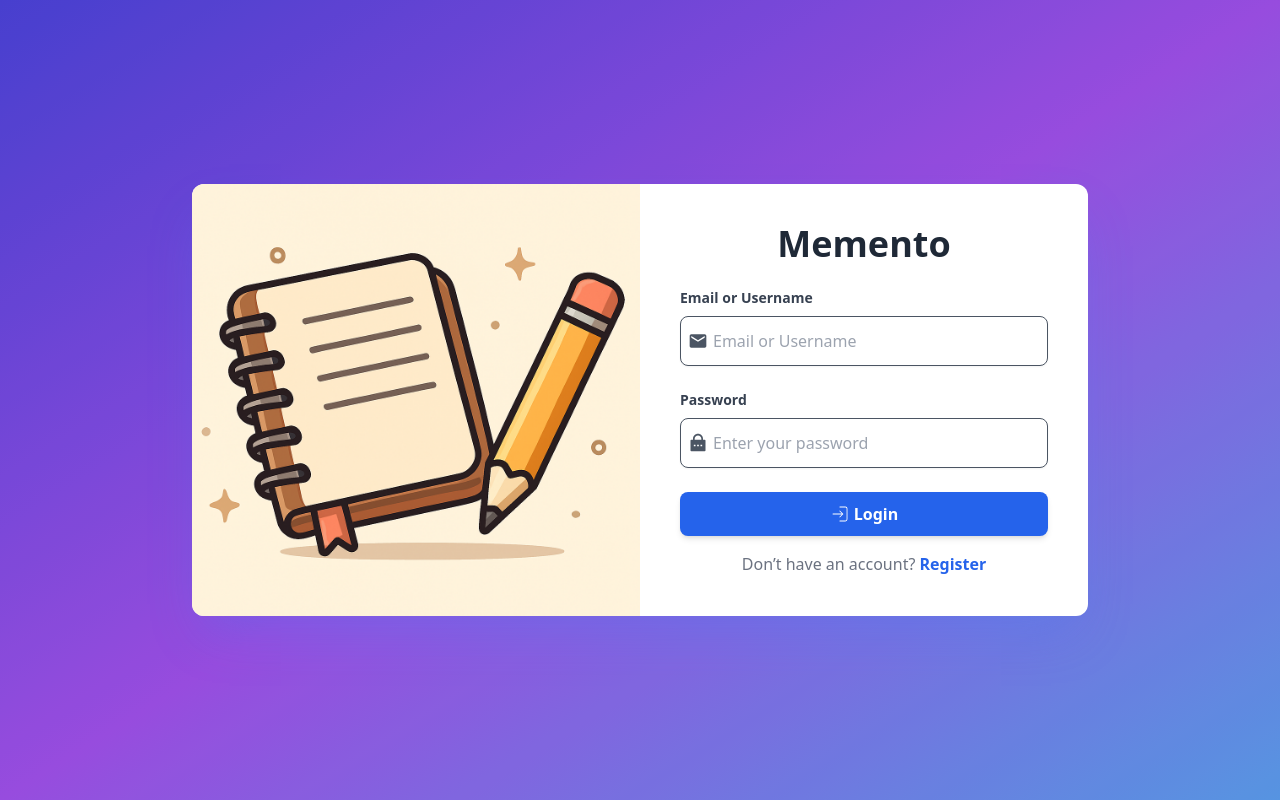
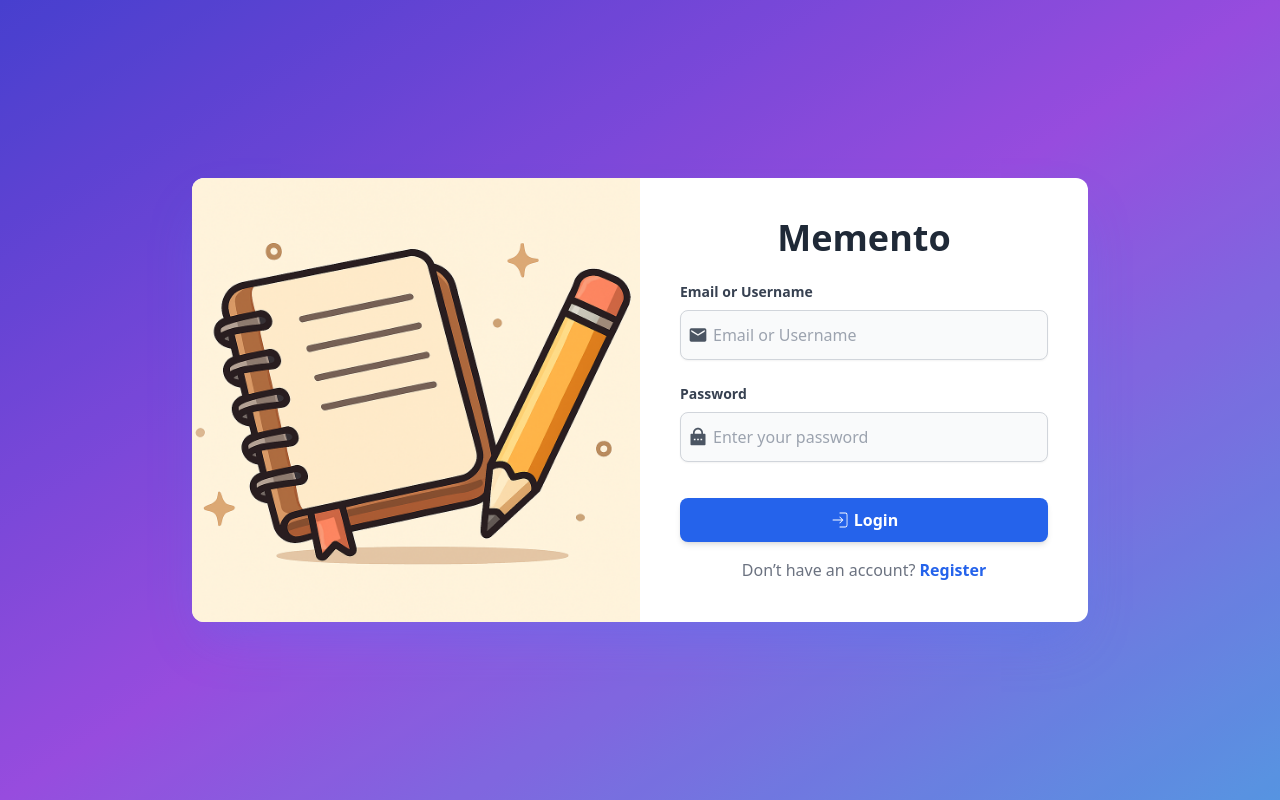
Before and after one commit to Sakib62/memento-frontend, a React (Vite) app: page /login in a window 1280 px wide. Built offline with nearby package versions, Linux system fonts and the light colour scheme; no server answers.

Commit message:
refactor login form ui and validation

```diff
--- a/src/components/auth/FormInput.tsx
+++ b/src/components/auth/FormInput.tsx
@@ -10,6 +10,7 @@ interface FormInputProps {
   placeholder: string;
   icon: IconType;
   required?: boolean;
+  error?: string;
 }
 
 const FormInput: React.FC<FormInputProps> = ({
@@ -21,6 +22,7 @@ const FormInput: React.FC<FormInputProps> = ({
   placeholder,
   icon: Icon,
   required = true,
+  error,
 }) => {
   return (
     <div>
@@ -34,11 +36,16 @@ const FormInput: React.FC<FormInputProps> = ({
           id={id}
           value={value}
           onChange={onChange}
-          className='w-full p-3 pl-8 mt-2 text-gray-800 transition-all duration-200 border border-gray-600 rounded-lg shadow-sm focus:ring-2 focus:ring-blue-500 focus:outline-none focus:border-blue-500'
+          className={`w-full bg-gray-50 p-3 pl-8 mt-2 text-gray-800 transition-all duration-200 border ${error ? 'border-red-500 focus:border-red-500 focus:ring-red-500' : 'border-gray-300 focus:border-blue-500 focus:ring-blue-500'} rounded-lg shadow-sm focus:ring-1 focus:outline-none `}
           placeholder={placeholder}
           required={required}
         />
       </div>
+      <p
+        className={`text-sm h-5 ${error ? 'text-red-600' : 'text-transparent'}`}
+      >
+        {error || 'Placeholder'}
+      </p>
     </div>
   );
 };
--- a/src/components/auth/SubmitButton.tsx
+++ b/src/components/auth/SubmitButton.tsx
@@ -17,7 +17,7 @@ const SubmitButton: React.FC<SubmitButtonProps> = ({
   return (
     <button
       type='submit'
-      className={`w-full py-2.5 text-base font-bold text-white bg-blue-600 rounded-lg shadow-md hover:bg-blue-700 focus:outline-none focus:ring-4 focus:ring-blue-500/50 transition-all duration-300 flex items-center justify-center ${gap} ${loading ? 'opacity-50 cursor-not-allowed' : ''} `}
+      className={`w-full py-2.5 text-base font-bold text-white bg-blue-600 rounded-lg shadow-md hover:bg-blue-800 focus:outline-none  transition-all duration-300 flex items-center justify-center ${gap} ${loading ? 'opacity-50 cursor-not-allowed' : ''} `}
     >
       {loading ? (
         <svg
--- a/src/components/settings/ResetPassword.tsx
+++ b/src/components/settings/ResetPassword.tsx
@@ -48,6 +48,9 @@ const ResetPassword: React.FC<ResetPasswordProps> = ({
         icon: 'error',
         title: 'Password Mismatch',
         text: "Password confirmation doesn't match the password",
+        timer: 1000,
+        timerProgressBar: false,
+        showConfirmButton: false,
       });
       return;
     }
--- a/src/hooks/useCreateStory.ts
+++ b/src/hooks/useCreateStory.ts
@@ -5,7 +5,7 @@ import Swal from 'sweetalert2';
 import { useAuth } from './useAuth';
 
 export const useCreateStory = () => {
-  const { token, username, name } = useAuth();
+  const { token } = useAuth();
   const navigate = useNavigate();
 
   const [loading, setLoading] = useState(false);
@@ -24,8 +24,6 @@ export const useCreateStory = () => {
     const storyData = {
       title,
       description: markdownContent,
-      authorusername: username,
-      authorName: name,
       tags,
     };
 
--- a/src/hooks/useResetPassword.ts
+++ b/src/hooks/useResetPassword.ts
@@ -50,7 +50,9 @@ export const useResetPassword = (): ResetPasswordResult => {
         icon: 'success',
         title: 'Password Reset Successful',
         text: 'Password has been updated successfully.',
-        confirmButtonColor: '#3085d6',
+        timer: 1000,
+        timerProgressBar: false,
+        showConfirmButton: false,
       });
     } catch (err) {
       const errorMessage =
@@ -60,7 +62,8 @@ export const useResetPassword = (): ResetPasswordResult => {
         icon: 'error',
         title: 'Password Reset Failed',
         text: errorMessage,
-        confirmButtonColor: '#d33',
+        // confirmButtonColor: '#d33',
+        showConfirmButton: false,
       });
       throw err;
     } finally {
--- a/src/hooks/useUpdateProfile.ts
+++ b/src/hooks/useUpdateProfile.ts
@@ -46,7 +46,9 @@ export const useUpdateProfile = (): UpdateProfileResult => {
         icon: 'success',
         title: 'Profile Updated',
         text: 'Profile has been updated successfully.',
-        confirmButtonColor: '#3085d6',
+        timer: 1000,
+        timerProgressBar: false,
+        showConfirmButton: false,
       });
     } catch (err) {
       const errorMessage =
--- a/src/pages/Login.tsx
+++ b/src/pages/Login.tsx
@@ -19,11 +19,19 @@ const Login = () => {
   const [password, setPassword] = useState('');
   const navigate = useNavigate();
   const [loading, setLoading] = useState(false);
+  const [errors, setErrors] = useState<{
+    identifier?: string;
+    password?: string;
+  }>({});
+  const [hasSubmitted, setHasSubmitted] = useState(false);
+
   const { setAuthData } = useAuth();
 
   const handleSubmit = async (e: React.FormEvent) => {
     e.preventDefault();
     setLoading(true);
+    setErrors({});
+    setHasSubmitted(true);
     const loginData: LoginData = { identifier, password };
 
     try {
@@ -37,9 +45,15 @@ const Login = () => {
       });
     } catch (error) {
       if (error instanceof z.ZodError) {
-        toast.error(error.errors.map(e => e.message).join(', '), {
-          position: 'top-center',
+        const fieldErrors: { identifier?: string; password?: string } = {};
+        error.errors.forEach(err => {
+          if (err.path[0] === 'identifier') {
+            fieldErrors.identifier = err.message;
+          } else if (err.path[0] === 'password') {
+            fieldErrors.password = err.message;
+          }
         });
+        setErrors(fieldErrors);
       } else {
         toast.error(
           error instanceof Error ? error.message : 'Please try again later.',
@@ -53,17 +67,38 @@ const Login = () => {
     }
   };
 
+  const validateField = (field: keyof LoginData, value: string): string => {
+    try {
+      const singleFieldSchema = z.object({ [field]: loginSchema.shape[field] });
+      singleFieldSchema.parse({ [field]: value });
+      return '';
+    } catch (err) {
+      if (err instanceof z.ZodError) return err.errors[0]?.message || '';
+      return '';
+    }
+  };
+
   return (
     <AuthLayout imageSrc={loginImage} imageAlt='Login'>
-      <form onSubmit={handleSubmit} className='space-y-6'>
+      <form onSubmit={handleSubmit}>
+        <div className='mb-4 space-y-1'>
           <FormInput
             label='Email or Username'
             type='text'
             id='identifier'
             value={identifier}
-          onChange={e => setIdentifier(e.target.value)}
+            onChange={e => {
+              const val = e.target.value;
+              setIdentifier(val);
+              if (hasSubmitted) {
+                const errorMsg = validateField('identifier', val);
+                setErrors(prev => ({ ...prev, identifier: errorMsg }));
+              }
+            }}
             placeholder='Email or Username'
             icon={MdEmail}
+            required={false}
+            error={errors.identifier}
           />
 
           <FormInput
@@ -71,10 +106,20 @@ const Login = () => {
             type='password'
             id='password'
             value={password}
-          onChange={e => setPassword(e.target.value)}
+            onChange={e => {
+              const val = e.target.value;
+              setPassword(val);
+              if (hasSubmitted) {
+                const errorMsg = validateField('password', val);
+                setErrors(prev => ({ ...prev, password: errorMsg }));
+              }
+            }}
             placeholder='Enter your password'
             icon={RiLockPasswordFill}
+            required={false}
+            error={errors.password}
           />
+        </div>
 
         <SubmitButton
           text='Login'
--- a/src/pages/Register.tsx
+++ b/src/pages/Register.tsx
@@ -58,7 +58,8 @@ const Register = () => {
       imageAlt='Register'
       maxWidth='md:max-w-5xl'
     >
-      <form onSubmit={handleSubmit} className='space-y-6'>
+      <form onSubmit={handleSubmit}>
+        <div className='mb-4 space-y-1'>
           <FormInput
             label='Username'
             type='text'
@@ -98,6 +99,7 @@ const Register = () => {
             placeholder='Enter your password'
             icon={RiLockPasswordFill}
           />
+        </div>
 
         <SubmitButton
           text='Register'
--- a/src/schemas/authSchema.ts
+++ b/src/schemas/authSchema.ts
@@ -2,14 +2,14 @@ import { z } from 'zod';
 
 export const registerSchema = z.object({
   name: z.string().min(1, 'Full Name is required'),
-  username: z.string().min(3, 'Username must be at least 3 characters'),
+  username: z.string().min(1, 'Username is required'),
   email: z.string().email('Invalid email address'),
-  password: z.string().min(6, 'Password must be at least 6 characters'),
+  password: z.string().min(6, 'Password must be at least 6 characters long'),
 });
 
 export const loginSchema = z.object({
-  identifier: z.string().min(1, 'Email or Username is required'),
-  password: z.string().min(6, 'Password must be at least 6 characters'),
+  identifier: z.string().min(1, 'Email/Username is required'),
+  password: z.string().min(6, 'Password must be at least 6 characters long'),
 });
 
 export type RegisterData = z.infer<typeof registerSchema>;
```
Lines whose indentation alone changed are shown as unchanged.
